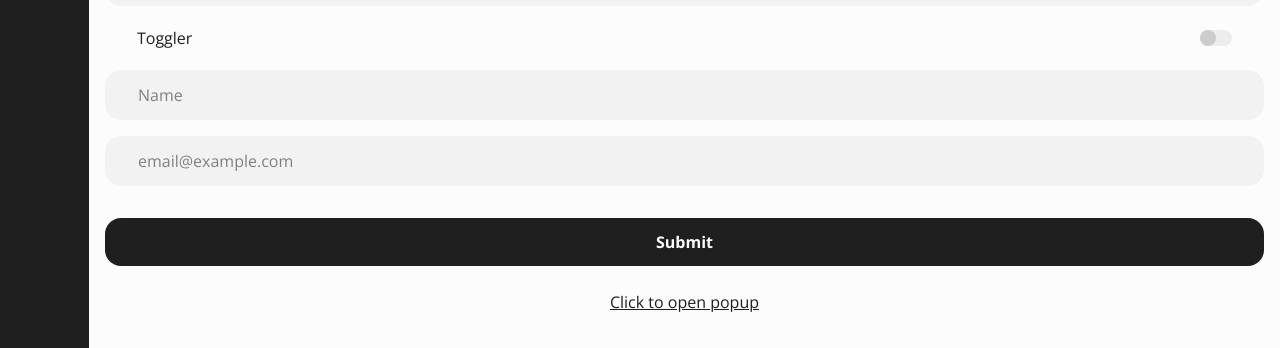
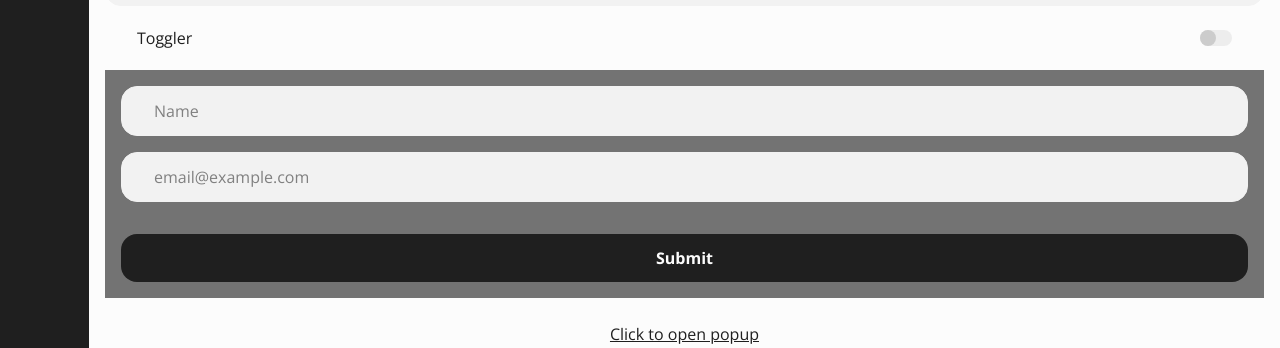
Before and after one commit to asxnah/chat, a Next.js app: page / in a window 1280 px wide. Shown: the part 156-504 px from the top of the page. Built offline with nearby package versions, Linux system fonts and the light colour scheme; grey boxes are pictures that could not be loaded.

Commit message:
chore: better form preview

```diff
--- a/app/page.tsx
+++ b/app/page.tsx
@@ -46,10 +46,12 @@ export default function Home() {
           checked={checked}
           onToggle={() => setChecked((prev) => !prev)}
         />
-        <Form
-          buttonText="Submit"
-          onSubmit={(userInfo) => console.log(userInfo)}
-        />
+        <div className="w-full p-4 bg-neutral-500">
+          <Form
+            buttonText="Submit"
+            onSubmit={(userInfo) => console.log(userInfo)}
+          />
+        </div>
         <button
           className="underline my-4 cursor-pointer"
           onClick={() => setPopupShown(true)}
```
